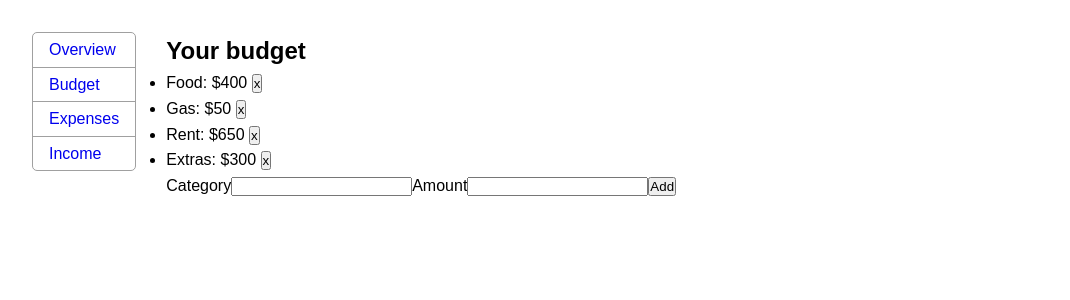
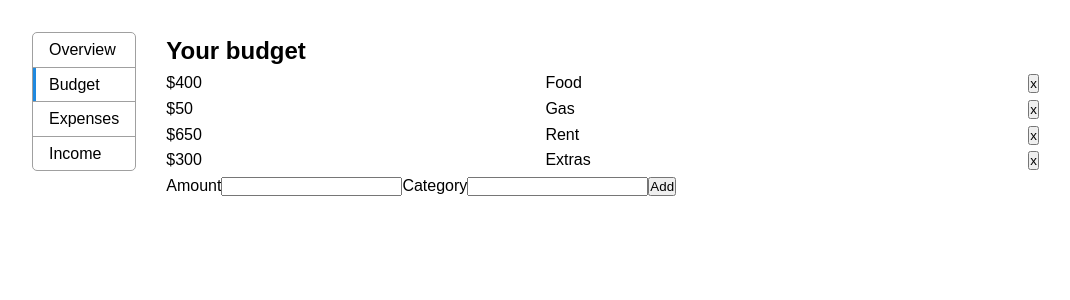
Before and after one commit to jackson-mastery/vue-budget-app, a Vue app: page /budget in a window 1280 px wide. Shown: the top 300 px of the page, without its empty margins (53-1123 px from the left). Built offline with nearby package versions, Linux system fonts and the light colour scheme.

Commit message:
Styled the data tables a bit

```diff
--- a/src/App.vue
+++ b/src/App.vue
@@ -8,7 +8,9 @@
       <div class='row' style='margin-top:2rem'>
         <div class='col col-auto'>
           <div class='nav-items'>
-            <router-link class='nav-item' to='/'>Overview</router-link>
+            <router-link class='nav-item' to='/'>
+              Overview
+            </router-link>
             <router-link class='nav-item' to='/budget'>Budget</router-link>
             <router-link class='nav-item' to='/expenses'>Expenses</router-link>
             <router-link class='nav-item' to='/income'>Income</router-link>
@@ -116,9 +118,26 @@ body {
   text-decoration: none;
   border-bottom: 0.5px solid #a0a0a0;
   padding: 0.25rem 1rem;
+  position: relative;
+  color: black;
 }
 .nav-item:last-child {
   border-bottom: none;
 }
+.nav-item:first-child, .nav-item:first-child::before {
+  border-top-left-radius: 5px;
+}
+.nav-item:last-child, .nav-item:last-child::before {
+  border-bottom-left-radius: 5px;
+}
+.router-link-exact-active::before {
+  position: absolute;
+	top: 0;
+	bottom: 0;
+	left: 0;
+	width: 3px;
+	content: "";
+	background-color: #1f89df;
+}
 
 </style>
--- a/src/views/Budget.vue
+++ b/src/views/Budget.vue
@@ -1,16 +1,17 @@
 <template>
     <div>
         <h2>Your budget</h2>
-        <ul v-for="item in budget" v-bind:key="item.id">
-            <li>
-                {{item.title}}: ${{item.amount}}
-                <button @click="this.$store.commit('delBudget', item.id)">x</button>
-            </li>
-        </ul>
+        <table>
+            <tr class='data-table--row' v-bind:key='item.id' v-for='item in budget'>
+                <td style='min-width: 20%;'>${{ item.amount }}</td>
+                <td>{{ item.title }}</td>
+                <td><button @click='this.$store.commit(delBUdget, item.id)'>x</button> </td>
+            </tr>
+        </table>
+        <label for='budget-amount'>Amount</label>
+        <input id='budget-amount' type='text' v-model='nextAmount'>
         <label for='budget-category'>Category</label>
         <input id='budget-category' type='text' v-model='nextCategory'>
-        <label for='budget-amount'>Amount</label>
-        <input id='budget-amount' type='text' v-model='nextAmount'>
         <button
             @click="this.$store.commit('addBudget', {nextCategory, nextAmount})"
         >
@@ -35,3 +36,16 @@ export default {
     },
 }
 </script>
+
+<style scoped>
+table {
+    border-collapse: collapse;
+    width: 100%;
+}
+.data-table--row:hover {
+    background-color: #E7E7E7;
+}
+.data-table--row td {
+    margin: none;
+}
+</style>
--- a/src/views/Expenses.vue
+++ b/src/views/Expenses.vue
@@ -1,13 +1,13 @@
 <template>
     <div>
         <h2>Your Expenses</h2>
-        <ul v-bind:key="expense.id" v-for="expense in expenses">
-            <li>
-                ${{expense.amount}}
-                <!-- Here we define a button to emit our (custom?) event 'del-exp' that the parent component is listening for -->
-                <button @click="this.$store.commit('delExpense', expense.id)">x</button>
-            </li>
-        </ul>
+        <table>
+            <tr class='data-table--row' v-bind:key="expense.id" v-for="expense in expenses">
+                <td style='min-width: 20%;'>${{ expense.amount }}</td>
+                <td>Category</td>
+                <td><button @click="this.$store.commit('delExpense', expense.id)">x</button></td>
+            </tr>
+        </table>
         <!-- v-model= is how we bind the value in the input to the nextAmount variable in our state -->
         <input type='text' v-model='nextAmount'>
         <!-- Likewise, we define a button here to emit the 'add-exp' event that the parent is listening for -->
@@ -34,3 +34,16 @@ export default {
     },
 }
 </script>
+
+<style scoped>
+table {
+    border-collapse: collapse;
+    width: 100%;
+}
+.data-table--row:hover {
+    background-color: #E7E7E7;
+}
+.data-table--row td {
+    margin: none;
+}
+</style>
--- a/src/views/Income.vue
+++ b/src/views/Income.vue
@@ -1,12 +1,13 @@
 <template>
     <div>
         <h2>Your Income</h2>
-        <ul v-bind:key="income.id" v-for="income in income">
-            <li>
-                ${{income.amount}}
-                <button @click="this.$store.commit('delIncome', income.id)">x</button>
-            </li>
-        </ul>
+        <table>
+            <tr class='data-table--row' v-bind:key="income.id" v-for="income in income">
+                <td style='min-width: 20%;'>${{ income.amount }}</td>
+                <td>Category</td>
+                <td><button @click="this.$store.commit('delIncome', income.id)">x</button></td>
+            </tr>
+        </table>
         <input type='text' v-model='nextAmount'>
         <button
             @click="this.$store.commit('addIncome', nextAmount)"
@@ -31,3 +32,16 @@ export default {
     },
 }
 </script>
+
+<style scoped>
+table {
+    border-collapse: collapse;
+    width: 100%;
+}
+.data-table--row:hover {
+    background-color: #E7E7E7;
+}
+.data-table--row td {
+    margin: none;
+}
+</style>
```
